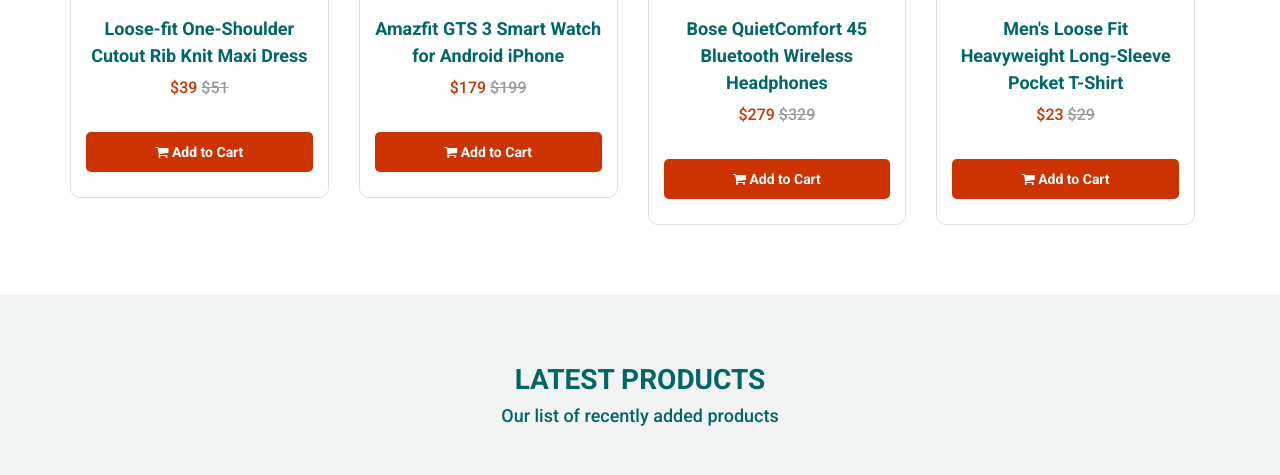
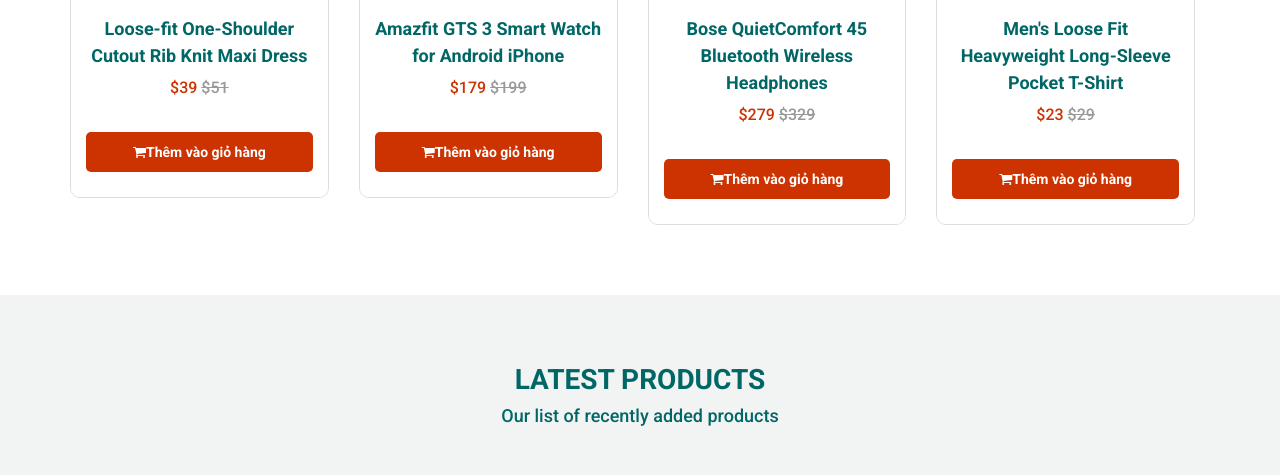
Before and after one commit to TuyetPhuongTong/Nhom4, a PHP site: page / in a window 1280 px wide. Shown: the part 1756-2231 px from the top of the page. Run offline with PHP 8.4, Linux system fonts and the light colour scheme; data comes from the database, SQL or seed files in the repository; data that the repository does not hold is empty; some libraries are stand-ins or nearby versions; grey boxes are pictures that could not be loaded.

Commit message:
Update index.php

```diff
--- a/index.php
+++ b/index.php
@@ -229,11 +229,11 @@ foreach ($result as $row)
                                 <?php if($row['p_qty'] == 0): ?>
                                     <div class="out-of-stock">
                                         <div class="inner">
-                                            Out Of Stock
+                                            Hết hàng
                                         </div>
                                     </div>
                                 <?php else: ?>
-                                    <p><a href="product.php?id=<?php echo $row['p_id']; ?>"><i class="fa fa-shopping-cart"></i> Add to Cart</a></p>
+                                    <p><a href="product.php?id=<?php echo $row['p_id']; ?>"><i class="fa fa-shopping-cart"></i>Thêm vào giỏ hàng</a></p>
                                 <?php endif; ?>
                             </div>
                         </div>
@@ -512,11 +512,11 @@ foreach ($result as $row)
                                 <?php if($row['p_qty'] == 0): ?>
                                     <div class="out-of-stock">
                                         <div class="inner">
-                                            Out Of Stock
+                                            Hết hàng
                                         </div>
                                     </div>
                                 <?php else: ?>
-                                    <p><a href="product.php?id=<?php echo $row['p_id']; ?>"><i class="fa fa-shopping-cart"></i> Add to Cart</a></p>
+                                    <p><a href="product.php?id=<?php echo $row['p_id']; ?>"><i class="fa fa-shopping-cart"></i>Thêm vào giỏ hàng</a></p>
                                 <?php endif; ?>
                             </div>
                         </div>
@@ -643,11 +643,11 @@ foreach ($result as $row)
                                 <?php if($row['p_qty'] == 0): ?>
                                     <div class="out-of-stock">
                                         <div class="inner">
-                                            Out Of Stock
+                                            Hết hàng
                                         </div>
                                     </div>
                                 <?php else: ?>
-                                    <p><a href="product.php?id=<?php echo $row['p_id']; ?>"><i class="fa fa-shopping-cart"></i> Add to Cart</a></p>
+                                    <p><a href="product.php?id=<?php echo $row['p_id']; ?>"><i class="fa fa-shopping-cart"></i>Thêm vào giỏ hàng</a></p>
                                 <?php endif; ?>
                             </div>
                         </div>
@@ -665,5 +665,4 @@ foreach ($result as $row)
 
 
 
-
 <?php require_once('footer.php'); ?>
```
